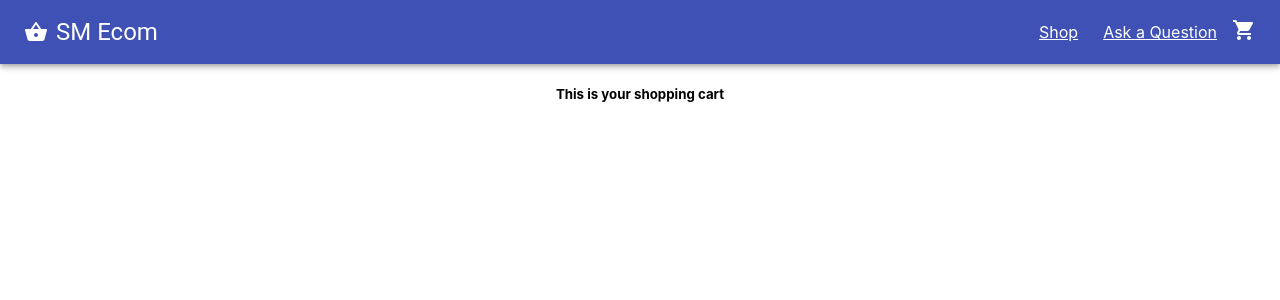
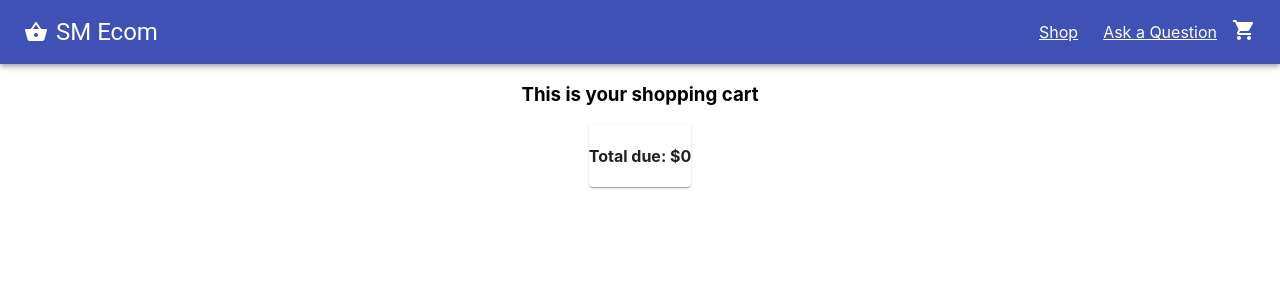
Before and after one commit to mattchx/sm-comm, a React (Create React App) app: page /cart in a window 1280 px wide. Shown: the top 300 px of the page. Built offline with nearby package versions, Linux system fonts and the light colour scheme.

Commit message:
Added reduce to calculate total due

```diff
--- a/src/pages/Cart.js
+++ b/src/pages/Cart.js
@@ -7,11 +7,14 @@ const itemsInCart = useSelector((state) => state.cart);
  console.log(itemsInCart)
 return (
     <Grid container direction="column" alignItems="center" justify="center">
-        <h5>This is your shopping cart</h5>
+        <h3>This is your shopping cart</h3>
     <Card>
 
       {itemsInCart &&
         itemsInCart.items.map((item) => <p key={item.id}>{item.title}</p>)}
+        <h4>Total due: ${itemsInCart.items.reduce((acc, next) => {
+        return acc + parseInt(next.price)
+        },0)}</h4>
     </Card>
     </Grid>
   );
```
